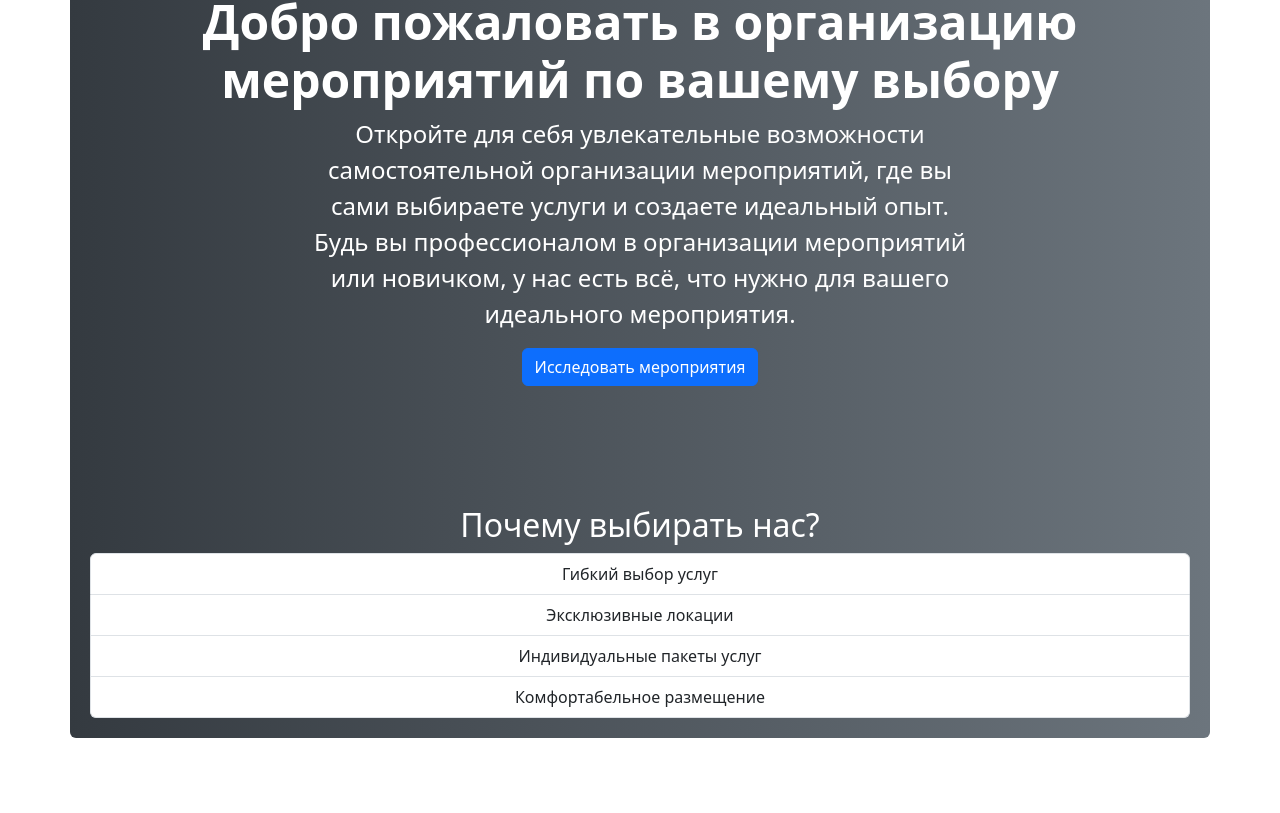
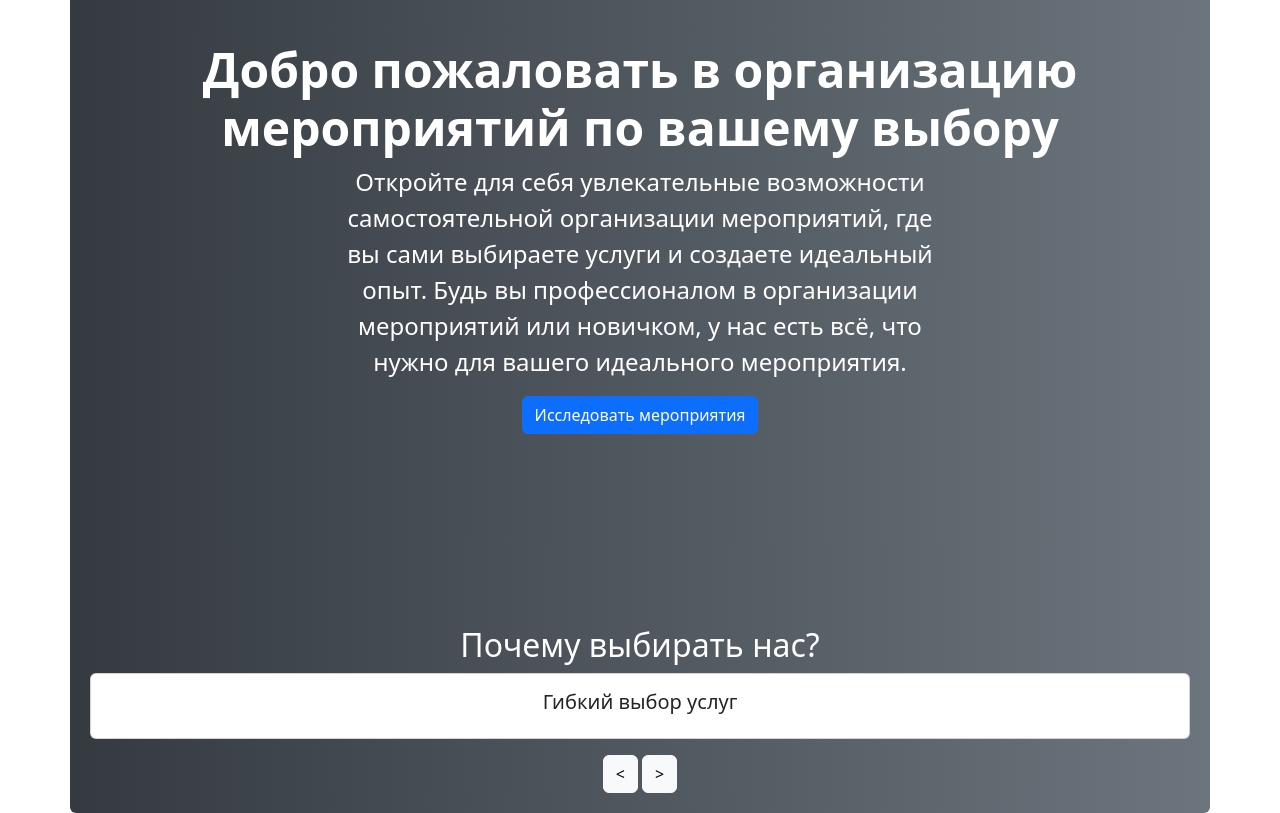
Before and after one commit to Dmitry-Savitsky/event-organization-platform, a React (Create React App) app in the folder client/: page / in a window 1280 px wide. Shown: the part 225-1038 px from the top of the page. Before the commit the page ends 963 px from the top, so only its background shows below. Built offline with nearby package versions, Linux system fonts and the light colour scheme.

Commit message:
refactor: changing main page

```diff
--- a/client/src/http/OrdersApi.js
+++ b/client/src/http/OrdersApi.js
@@ -24,7 +24,7 @@ export const setOrderExecutor = async (id, newExecutorId) => {
 
     const { data } = await $host.put(`api/order/updateExecutor/${id}/${newExecutorId}`);
     return data;
-  };
+};
 
 
 export const getAllOrders = async () => {
--- a/client/src/pages/MainPage.js
+++ b/client/src/pages/MainPage.js
@@ -1,8 +1,27 @@
-import React from "react";
-import { Button, Container, ListGroup } from "react-bootstrap";
+import React, { useState } from "react";
+import { Container, ListGroup, Card, Button } from "react-bootstrap";
 import { Link } from "react-router-dom";
 
 const MainPage = () => {
+  const listItems = [
+    "Гибкий выбор услуг",
+    "Эксклюзивные локации",
+    "Индивидуальные пакеты услуг",
+    "Комфортабельное размещение",
+  ];
+
+  const [activeCardIndex, setActiveCardIndex] = useState(0);
+
+  const handleNextCard = () => {
+    setActiveCardIndex((prevIndex) => (prevIndex + 1) % listItems.length);
+  };
+
+  const handlePrevCard = () => {
+    setActiveCardIndex(
+      (prevIndex) => (prevIndex - 1 + listItems.length) % listItems.length
+    );
+  };
+
   return (
     <Container
       className="main-page-container mt-5 text-center rounded"
@@ -12,6 +31,8 @@ const MainPage = () => {
         padding: "20px",
       }}
     >
+      {/* Content Section */}
+      <div className="p-5 mb-4 rounded-3">
       <div className="p-5 mb-4 rounded-3">
         <div className="container-fluid py-5 text-white">
           <h1 className="display-5 fw-bold">
@@ -25,14 +46,23 @@ const MainPage = () => {
           </Button>
         </div>
       </div>
+      </div>
 
+      {/* Why Choose Us Section */}
       <h2>Почему выбирать нас?</h2>
-      <ListGroup className="text-left">
-        <ListGroup.Item>Гибкий выбор услуг</ListGroup.Item>
-        <ListGroup.Item>Эксклюзивные локации</ListGroup.Item>
-        <ListGroup.Item>Индивидуальные пакеты услуг</ListGroup.Item>
-        <ListGroup.Item>Комфортабельное размещение</ListGroup.Item>
-      </ListGroup>
+      <Card className="text-left">
+        <Card.Body>
+          <Card.Title>{listItems[activeCardIndex]}</Card.Title>
+        </Card.Body>
+      </Card>
+      <div className="mt-3">
+        <Button variant="light" onClick={handlePrevCard}>
+          &lt;
+        </Button>{" "}
+        <Button variant="light" onClick={handleNextCard}>
+          &gt;
+        </Button>
+      </div>
     </Container>
   );
 };
```
